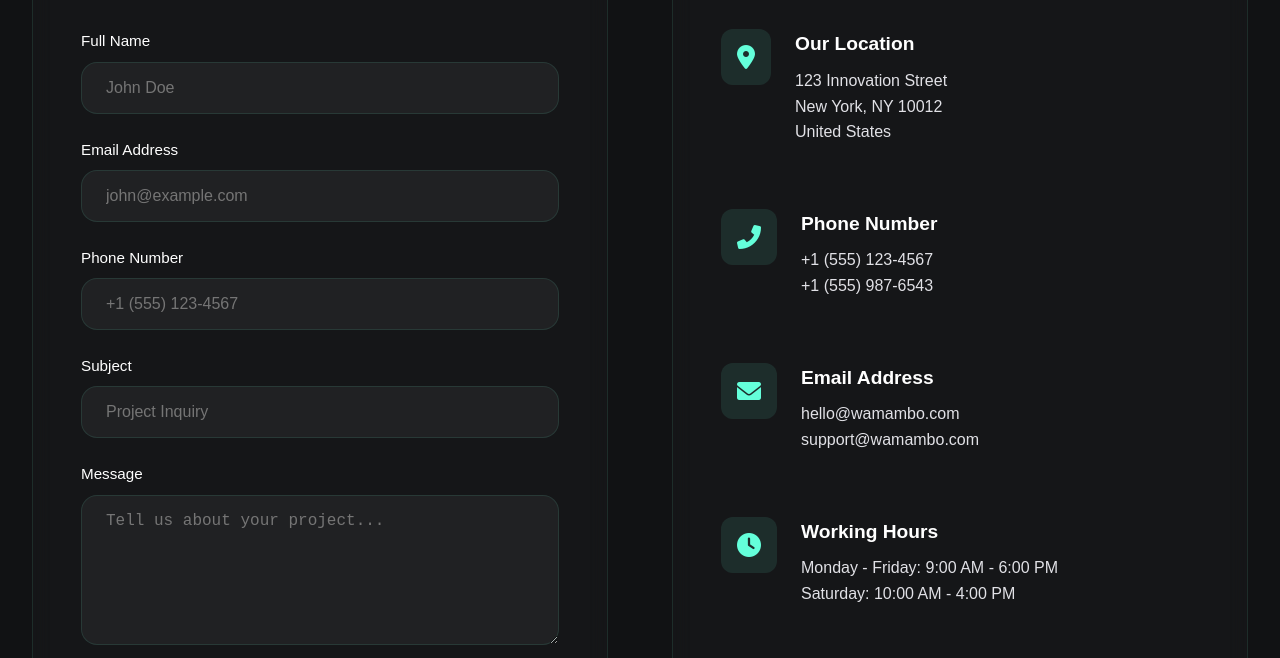
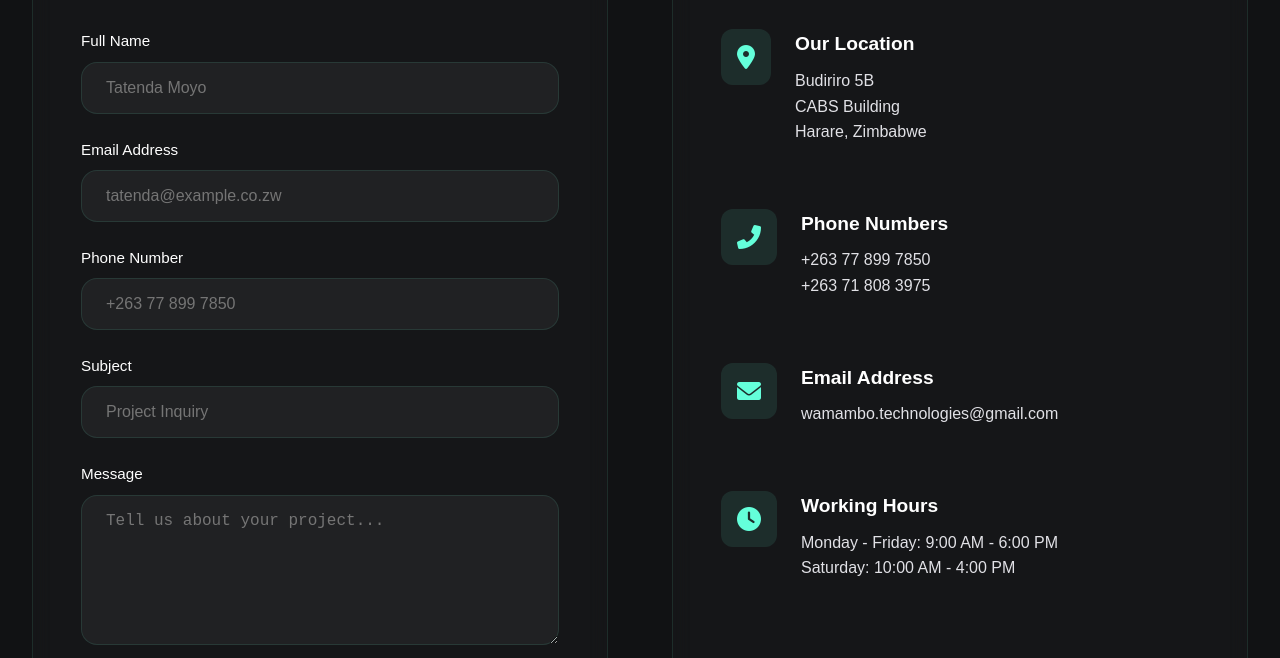
Before and after one commit to chiyakaKuda/Codveda-Task-1, a plain HTML site: page pages/contact.html in a window 1280 px wide. Shown: the part 679-1337 px from the top of the page. Drawn offline with nearby package versions, Linux system fonts and the light colour scheme.

Commit message:
localization of placeholder

```diff
--- a/pages/contact.html
+++ b/pages/contact.html
@@ -57,15 +57,15 @@
                     <form class="contact-form" id="contactForm">
                         <div class="form-group">
                             <label for="name">Full Name</label>
-                            <input type="text" id="name" name="name" required placeholder="John Doe">
+                            <input type="text" id="name" name="name" required placeholder="Tatenda Moyo">
                         </div>
                         <div class="form-group">
                             <label for="email">Email Address</label>
-                            <input type="email" id="email" name="email" required placeholder="john@example.com">
+                            <input type="email" id="email" name="email" required placeholder="tatenda@example.co.zw">
                         </div>
                         <div class="form-group">
                             <label for="phone">Phone Number</label>
-                            <input type="tel" id="phone" name="phone" placeholder="+1 (555) 123-4567">
+                            <input type="tel" id="phone" name="phone" placeholder="+263 77 899 7850">
                         </div>
                         <div class="form-group">
                             <label for="subject">Subject</label>
@@ -90,21 +90,21 @@
                                 <i class="fas fa-map-marker-alt"></i>
                                 <div>
                                     <h3>Our Location</h3>
-                                    <p>123 Innovation Street<br>New York, NY 10012<br>United States</p>
+                                    <p>Budiriro 5B<br>CABS Building<br>Harare, Zimbabwe</p>
                                 </div>
                             </div>
                             <div class="info-item">
                                 <i class="fas fa-phone-alt"></i>
                                 <div>
-                                    <h3>Phone Number</h3>
-                                    <p>+1 (555) 123-4567<br>+1 (555) 987-6543</p>
+                                    <h3>Phone Numbers</h3>
+                                    <p>+263 77 899 7850<br>+263 71 808 3975</p>
                                 </div>
                             </div>
                             <div class="info-item">
                                 <i class="fas fa-envelope"></i>
                                 <div>
                                     <h3>Email Address</h3>
-                                    <p>hello@wamambo.com<br>support@wamambo.com</p>
+                                    <p>wamambo.technologies@gmail.com</p>
                                 </div>
                             </div>
                             <div class="info-item">
@@ -176,10 +176,10 @@
                 <h2>Ready to Start Your Project?</h2>
                 <p>Let's discuss how we can help bring your vision to life</p>
                 <div class="cta-buttons">
-                    <a href="tel:+15551234567" class="cta-button primary">
+                    <a href="tel:+263778997850" class="cta-button primary">
                         <i class="fas fa-phone"></i> Call Us Now
                     </a>
-                    <a href="mailto:hello@wamambo.com" class="cta-button secondary">
+                    <a href="mailto:wamambo.technologies@gmail.com" class="cta-button secondary">
                         <i class="fas fa-envelope"></i> Email Us
                     </a>
                 </div>
@@ -209,9 +209,9 @@
             </div>
             <div class="footer-contact">
                 <h3>Contact Us</h3>
-                <p><i class="fas fa-envelope"></i> hello@wamambo.com</p>
-                <p><i class="fas fa-phone"></i> +1 (555) 123-4567</p>
-                <p><i class="fas fa-map-marker-alt"></i> New York, NY 10012</p>
+                <p><i class="fas fa-envelope"></i> wamambo.technologies@gmail.com</p>
+                <p><i class="fas fa-phone"></i> +263 77 899 7850</p>
+                <p><i class="fas fa-map-marker-alt"></i> Budiriro 5B, CCABS, Harare</p>
             </div>
         </div>
         <div class="footer-bottom">
@@ -238,15 +238,15 @@
             menuToggle.classList.toggle('active');
         });
 
-        // Initialize Map
-        const map = L.map('map').setView([40.7128, -74.0060], 13);
+        // Initialize Map with Harare coordinates
+        const map = L.map('map').setView([-17.8252, 31.0335], 15); // Harare coordinates
         L.tileLayer('https://{s}.tile.openstreetmap.org/{z}/{x}/{y}.png', {
             attribution: '© OpenStreetMap contributors'
         }).addTo(map);
 
-        // Add marker
-        L.marker([40.7128, -74.0060]).addTo(map)
-            .bindPopup('WaMambo Headquarters<br>123 Innovation Street, NY')
+        // Add marker for Budiriro location
+        L.marker([-17.8252, 31.0335]).addTo(map)
+            .bindPopup('WaMambo Technologies<br>Budiriro 5B, CCABS Building<br>Harare, Zimbabwe')
             .openPopup();
 
         // FAQ Accordion
```
